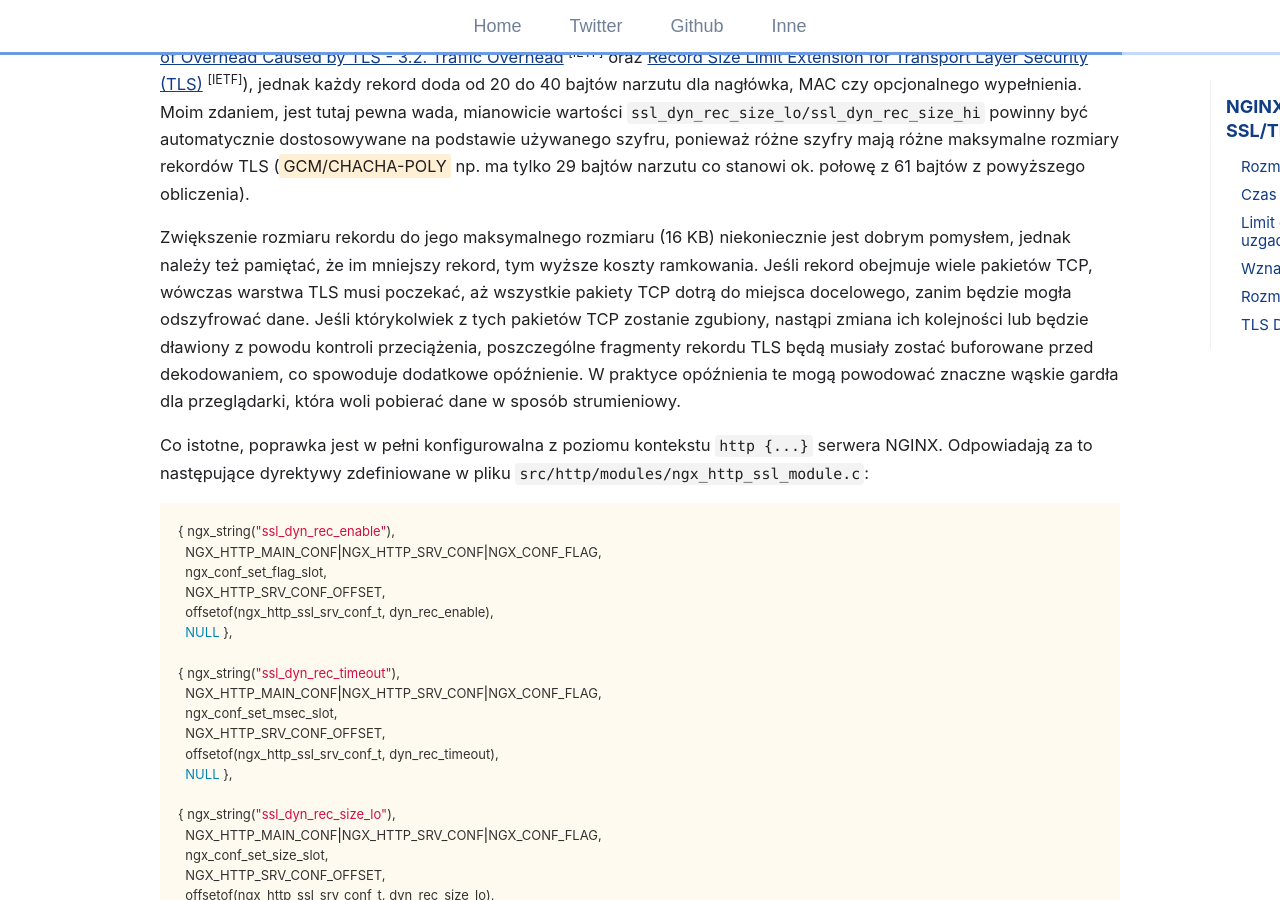
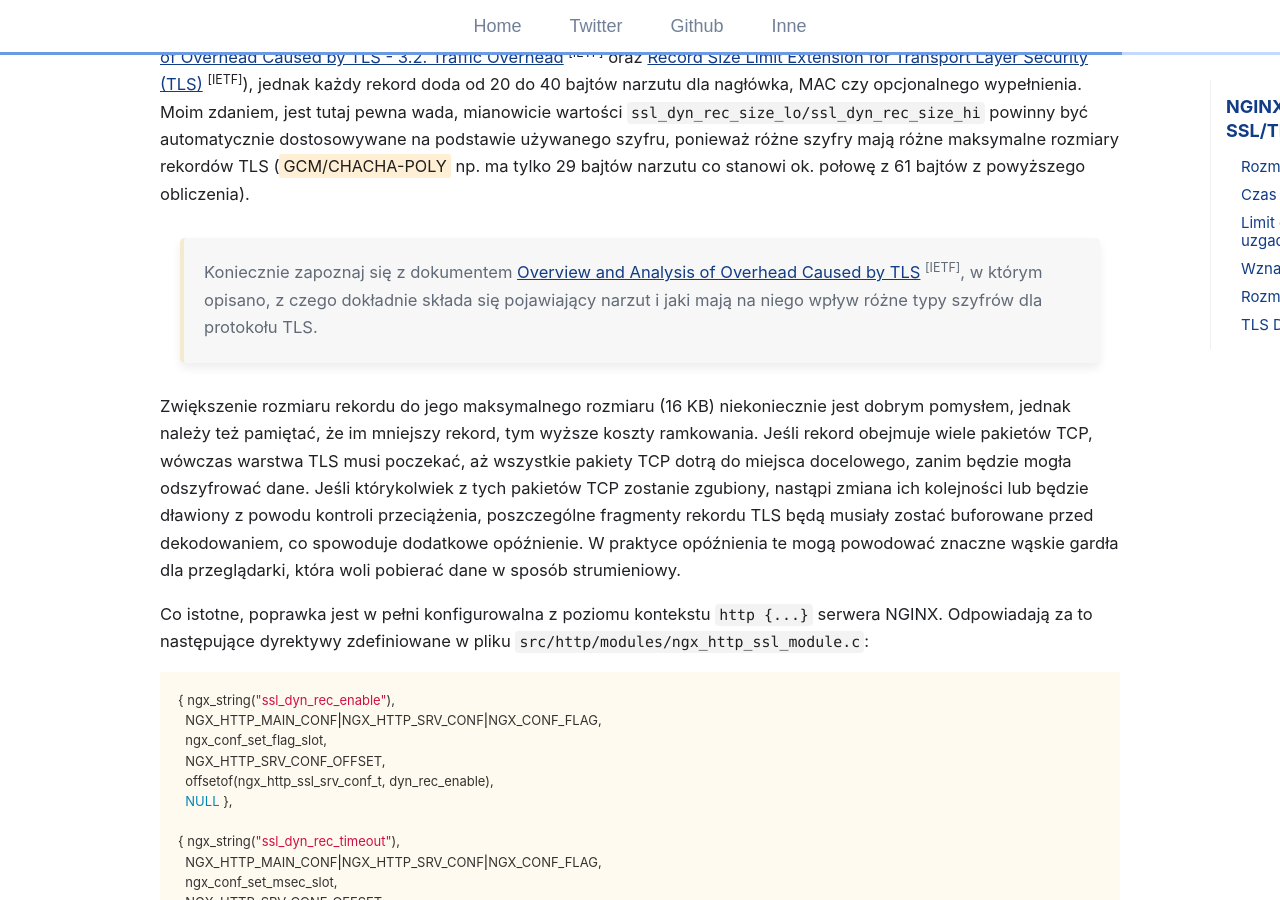
Before and after one commit to git04112019/trimstray.github.io, a Jekyll site: the page built from _posts/2019-07-21-nginx-optymalizacja_sesji_ssl-tls.md, in a window 1280 px wide and 900 px high, scrolled down 12353 px. Built offline with Jekyll 4.4.1, drawn with Linux system fonts in a browser that asks for light colours; comment, search, counter and statistics services are not loaded.

Commit message:
uncommited changes - signed-off-by: trimstray <trimstray@gmail.com>

```diff
--- a/_posts/2019-07-21-nginx-optymalizacja_sesji_ssl-tls.md
+++ b/_posts/2019-07-21-nginx-optymalizacja_sesji_ssl-tls.md
@@ -232,6 +232,8 @@ Co więcej, jeśli połączenie pozostaje bezczynne przez czas dłuższy niż te
 
 Domyślna wartość rozmiaru początkowych rekordów, tj. 1369 bajtów została zaprojektowana, aby zmieścić cały rekord w jednym segmencie TCP (TLS + IPv6 w jednym segmencie TCP dla małych rekordów i 3 segmentach dla dużych rekordów): <span class="h-b">1500 bajtów (MTU) - 20 bajtów (TCP) - 40 bajtów (IP) - 10 bajtów (znaczniki czasu) - 61 (maksymalne obciążenie/narzut TLS) = 1369 bajtów</span>. Narzut TLS zmienia się w zależności od wybranego szyfru (zerknij na drafty: [Overview and Analysis of Overhead Caused by TLS - 3.2. Traffic Overhead](https://tools.ietf.org/id/draft-mattsson-uta-tls-overhead-01.html#rfc.section.3.2) <sup>[IETF]</sup> oraz [Record Size Limit Extension for Transport Layer Security (TLS)](https://tools.ietf.org/id/draft-ietf-tls-record-limit-01.html) <sup>[IETF]</sup>), jednak każdy rekord doda od 20 do 40 bajtów narzutu dla nagłówka, MAC czy opcjonalnego wypełnienia. Moim zdaniem, jest tutaj pewna wada, mianowicie wartości `ssl_dyn_rec_size_lo/ssl_dyn_rec_size_hi` powinny być automatycznie dostosowywane na podstawie używanego szyfru, ponieważ różne szyfry mają różne maksymalne rozmiary rekordów TLS (<span class="h-b">GCM/CHACHA-POLY</span> np. ma tylko 29 bajtów narzutu co stanowi ok. połowę z 61 bajtów z powyższego obliczenia).
 
+  > Koniecznie zapoznaj się z dokumentem [Overview and Analysis of Overhead Caused by TLS](https://tools.ietf.org/id/draft-mattsson-uta-tls-overhead-01.html#rfc.section.3.2) <sup>[IETF]</sup>, w którym opisano, z czego dokładnie składa się pojawiający narzut i jaki mają na niego wpływ różne typy szyfrów dla protokołu TLS.
+
 Zwiększenie rozmiaru rekordu do jego maksymalnego rozmiaru (16 KB) niekoniecznie jest dobrym pomysłem, jednak należy też pamiętać, że im mniejszy rekord, tym wyższe koszty ramkowania. Jeśli rekord obejmuje wiele pakietów TCP, wówczas warstwa TLS musi poczekać, aż wszystkie pakiety TCP dotrą do miejsca docelowego, zanim będzie mogła odszyfrować dane. Jeśli którykolwiek z tych pakietów TCP zostanie zgubiony, nastąpi zmiana ich kolejności lub będzie dławiony z powodu kontroli przeciążenia, poszczególne fragmenty rekordu TLS będą musiały zostać buforowane przed dekodowaniem, co spowoduje dodatkowe opóźnienie. W praktyce opóźnienia te mogą powodować znaczne wąskie gardła dla przeglądarki, która woli pobierać dane w sposób strumieniowy.
 
 Co istotne, poprawka jest w pełni konfigurowalna z poziomu kontekstu `http {...}` serwera NGINX. Odpowiadają za to następujące dyrektywy zdefiniowane w pliku `src/http/modules/ngx_http_ssl_module.c`:
```
